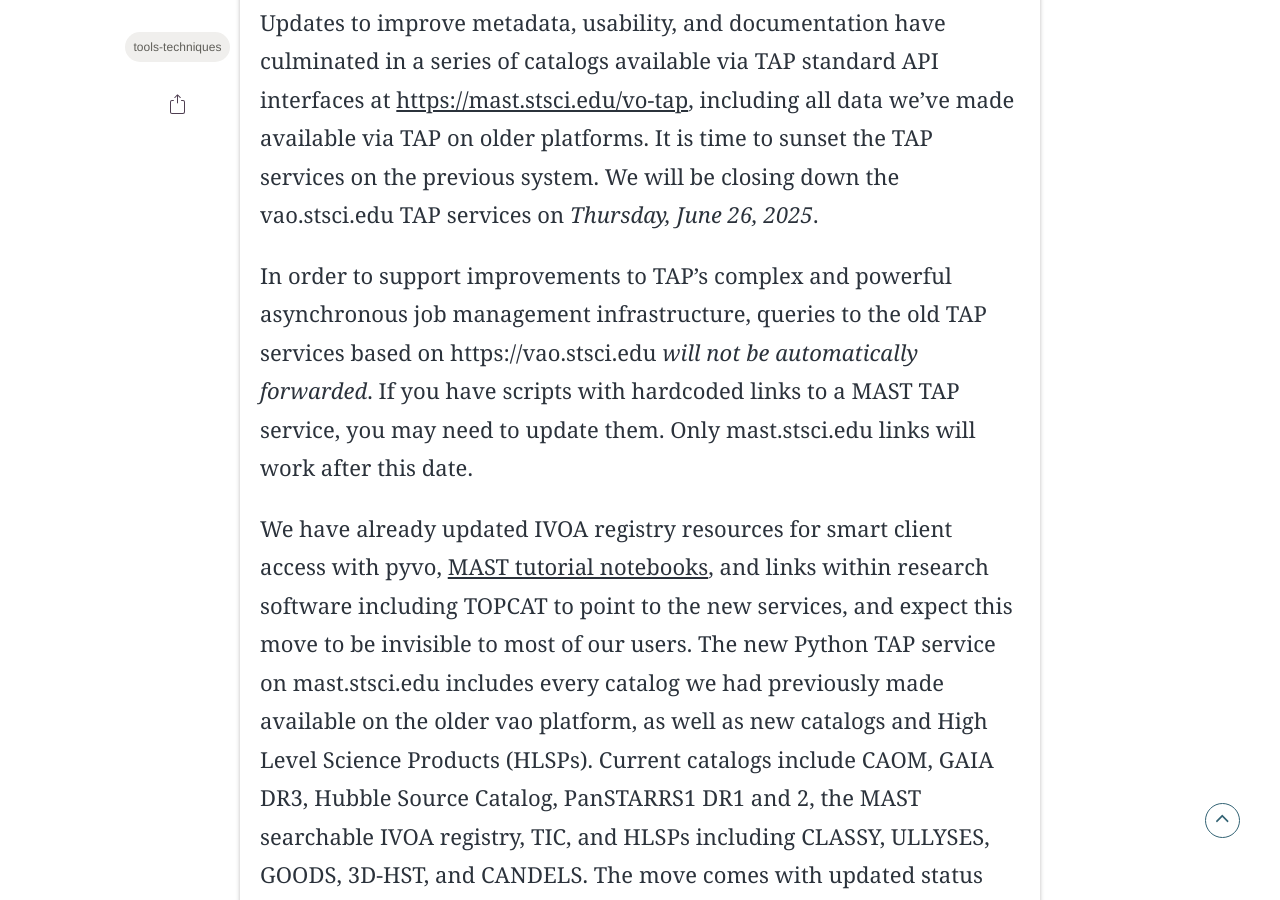
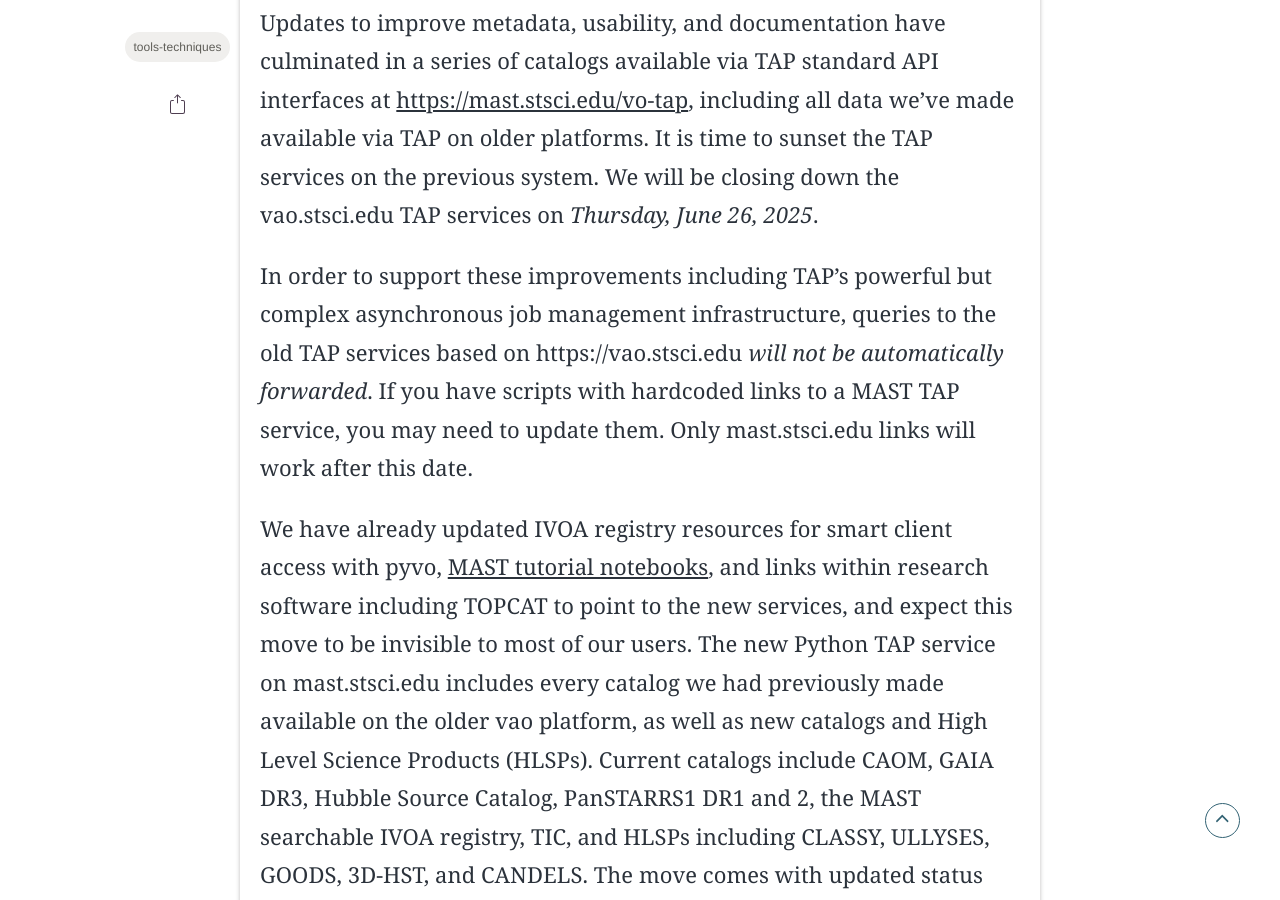
Before and after one commit to spacetelescope/mast-blog, a Jekyll site: the page built from _posts/2025-06-13-TAP-python-migration.md, in a window 1280 px wide and 900 px high, scrolled down 948 px. Built offline with Jekyll 4.4.1, drawn with Linux system fonts in a browser that asks for light colours; some web fonts are replaced.

Commit message:
tiny edits

```diff
--- a/_posts/2025-06-13-TAP-python-migration.md
+++ b/_posts/2025-06-13-TAP-python-migration.md
@@ -12,6 +12,6 @@
 
 MAST has been busy building support for Table Access Protocol (TAP) services on a modern Python platform for catalogs large and small. Updates to improve metadata, usability, and documentation have culminated in a series of catalogs available via TAP standard API interfaces at [https://mast.stsci.edu/vo-tap](https://mast.stsci.edu/vo-tap), including all data we've made available via TAP on older platforms. It is time to sunset the TAP services on the previous system. We will be closing down the vao.stsci.edu TAP services on _Thursday, June 26, 2025_.
 
-In order to support improvements to TAP's complex and powerful asynchronous job management infrastructure, queries to the old TAP services based on https://vao.stsci.edu _will not be automatically forwarded_. If you have scripts with hardcoded links to a MAST TAP service, you may need to update them. Only mast.stsci.edu links will work after this date.
+In order to support these improvements including TAP's powerful but complex asynchronous job management infrastructure, queries to the old TAP services based on https://vao.stsci.edu _will not be automatically forwarded_. If you have scripts with hardcoded links to a MAST TAP service, you may need to update them. Only mast.stsci.edu links will work after this date.
 
 We have already updated IVOA registry resources for smart client access with pyvo, [MAST tutorial notebooks](https://spacetelescope.github.io/mast_notebooks/intro.html), and links within research software including TOPCAT to point to the new services, and expect this move to be invisible to most of our users. The new Python TAP service on mast.stsci.edu includes every catalog we had previously made available on the older vao platform, as well as new catalogs and High Level Science Products (HLSPs). Current catalogs include CAOM, GAIA DR3, Hubble Source Catalog, PanSTARRS1 DR1 and 2, the MAST searchable IVOA registry, TIC, and HLSPs including CLASSY, ULLYSES, GOODS, 3D-HST, and CANDELS. The move comes with updated status pages, examples, improved metadata, and try-it-yourself Swagger-based OpenAPI documentation on the new site. If you encounter any issues, please contact the [MAST helpdesk](https://stsci.service-now.com/mast).
```
